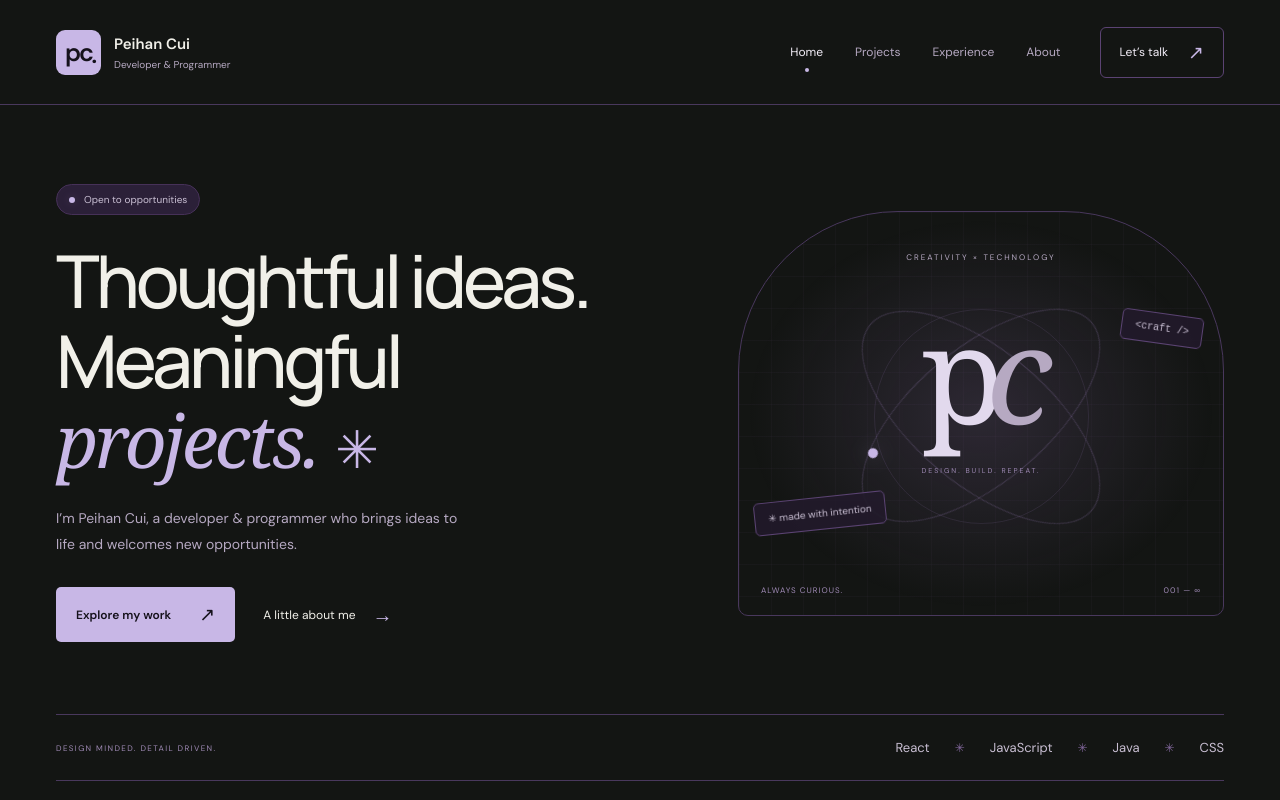
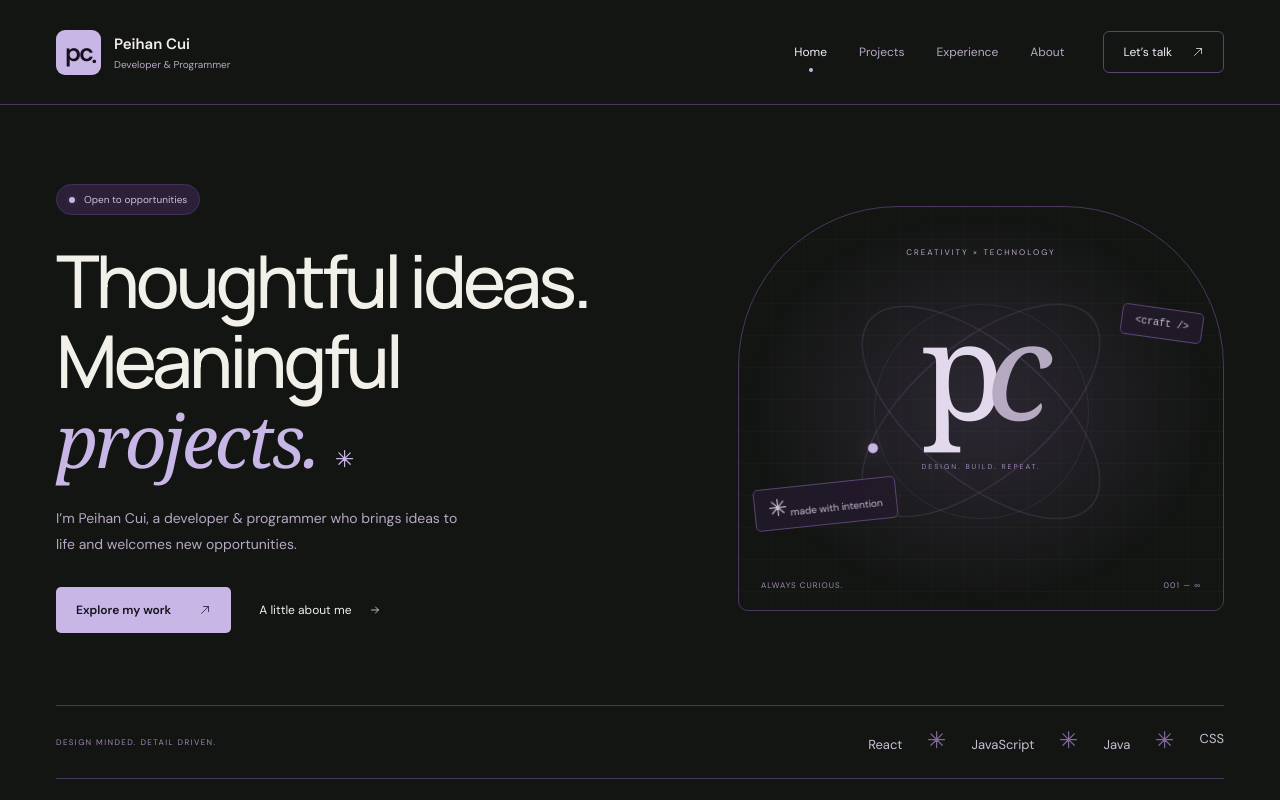
Before and after one commit to Peihan-Cui/Peihan_Cui_Portfolio, a React (Vite) app: page / in a window 1280 px wide. Shown: the top 800 px of the page. Built offline with nearby package versions, Linux system fonts and the light colour scheme.

Commit message:
Changed icons to svgs

```diff
--- a/src/App.css
+++ b/src/App.css
@@ -1870,6 +1870,27 @@ h2 {
     color: var(--muted);
     font-size: 0.8rem;
 }
+/* =========================
+   SVGs
+   ========================= */
+.arrow {
+    width: 1em;
+    height: 1em;
+    fill: none;
+    stroke: currentColor;
+    stroke-width: 1.5;
+    stroke-linecap: round;
+    stroke-linejoin: round;
+}
+
+.asterisk {
+    width: 1.2rem;
+    height: 1.2rem;
+    fill: none;
+    stroke: currentColor;
+    stroke-width: 1.5;
+    stroke-linecap: round;
+}
 
 /* =========================
    ANIMATIONS
--- a/src/Components/Arrow.jsx
+++ b/src/Components/Arrow.jsx
@@ -1,3 +1,18 @@
 export default function Arrow({ diagonal = false }) {
-    return <span aria-hidden="true">{diagonal ? '↗' : '→'}</span>
+    return (
+        <svg
+            className="arrow"
+            viewBox="0 0 24 24"
+            aria-hidden="true"
+        >
+            {diagonal ? (
+                <>
+                    <path d="M5 19L19 5" />
+                    <path d="M9 5H19V15" />
+                </>
+            ) : (
+                <path d="M5 12H19M13 6L19 12L13 18" />
+            )}
+        </svg>
+    );
 }
--- a/src/Pages/About.jsx
+++ b/src/Pages/About.jsx
@@ -22,7 +22,15 @@ export default function About() {
 
                     <div className="portrait-monogram">
                         {portfolio.initials}
-                        <span>✳</span>
+                        <span>
+                            <svg
+                                className="asterisk"
+                                viewBox="0 0 24 24"
+                                aria-hidden="true"
+                            >
+                                <path d="M12 2V22M2 12H22M4.9 4.9L19.1 19.1M19.1 4.9L4.9 19.1" />
+                            </svg>
+                        </span>
                     </div>
 
                     <div className="portrait-caption">
@@ -95,10 +103,7 @@ export default function About() {
                             <span>
                                 {String(index + 1).padStart(2, "0")}
                             </span>
-
                             <h3>{skill}</h3>
-
-                            <Arrow diagonal />
                         </div>
                     ))}
                 </div>
--- a/src/Pages/Contact.jsx
+++ b/src/Pages/Contact.jsx
@@ -78,7 +78,15 @@ export default function Contact() {
                     </div>
 
                     <div className="contact-note">
-                        <span aria-hidden="true">✳</span>
+                        <span aria-hidden="true">
+                            <svg
+                                className="asterisk"
+                                viewBox="0 0 24 24"
+                                aria-hidden="true"
+                            >
+                                <path d="M12 2V22M2 12H22M4.9 4.9L19.1 19.1M19.1 4.9L4.9 19.1" />
+                            </svg>
+                        </span>
 
                         <p>
                             No big pitch needed.
--- a/src/Pages/Home.jsx
+++ b/src/Pages/Home.jsx
@@ -19,7 +19,15 @@ export default function Home({ onSelect }) {
                         Meaningful
                         <br />
                         <em>projects.</em>
-                        <span className="hero-period">✳</span>
+                        <span className="hero-period">
+                            <svg
+                                className="asterisk"
+                                viewBox="0 0 24 24"
+                                aria-hidden="true"
+                            >
+                                <path d="M12 2V22M2 12H22M4.9 4.9L19.1 19.1M19.1 4.9L4.9 19.1" />
+                            </svg>
+                        </span>
                     </h1>
 
                     <p>
@@ -71,7 +79,13 @@ export default function Home({ onSelect }) {
                     </div>
 
                     <div className="floating-label label-design">
-                        ✳ made with intention
+                        <svg
+                            className="asterisk"
+                            viewBox="0 0 24 24"
+                            aria-hidden="true"
+                        >
+                            <path d="M12 2V22M2 12H22M4.9 4.9L19.1 19.1M19.1 4.9L4.9 19.1" />
+                        </svg> made with intention
                     </div>
 
                     <div className="art-footer">
@@ -88,7 +102,15 @@ export default function Home({ onSelect }) {
                     {portfolio.skills.slice(0, 4).map((skill) => (
                         <span key={skill}>
                             {skill}
-                            <i>✳</i>
+                            <i>
+                                <svg
+                                    className="asterisk"
+                                    viewBox="0 0 24 24"
+                                    aria-hidden="true"
+                                >
+                                    <path d="M12 2V22M2 12H22M4.9 4.9L19.1 19.1M19.1 4.9L4.9 19.1" />
+                                </svg>
+                            </i>
                         </span>
                     ))}
                 </div>
@@ -152,7 +174,13 @@ export default function Home({ onSelect }) {
                     className="about-asterisk"
                     aria-hidden="true"
                 >
-                    ✳
+                    <svg
+                        className="asterisk"
+                        viewBox="0 0 24 24"
+                        aria-hidden="true"
+                    >
+                        <path d="M12 2V22M2 12H22M4.9 4.9L19.1 19.1M19.1 4.9L4.9 19.1" />
+                    </svg>
                 </span>
             </section>
 
```
